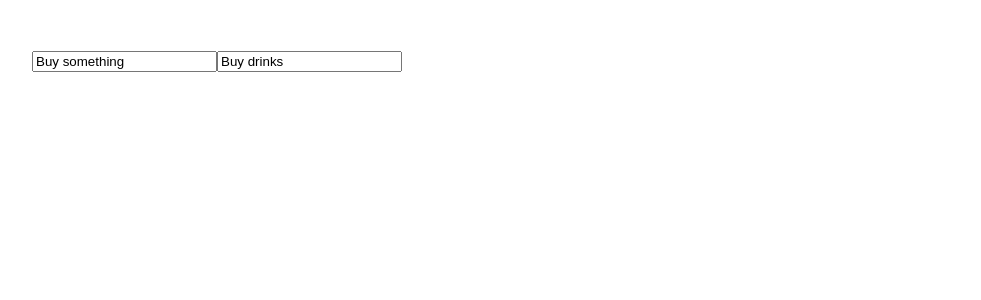
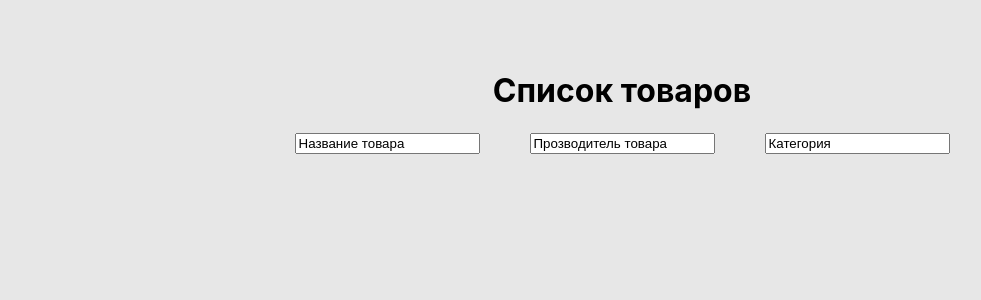
Before and after one commit to romanshliakhov/react, a React (Create React App) app in the folder appstore/: page / in a window 1280 px wide. Shown: the top 300 px of the page, without its empty margins (18-999 px from the left). Built offline with nearby package versions, Linux system fonts and the light colour scheme.

Commit message:
update files

```diff
--- a/appstore/src/App.css
+++ b/appstore/src/App.css
@@ -1,3 +1,7 @@
 .app {
   padding: 50px;
+  background-color: #e7e7e7;
+  height: 100vh;
+  display: flex;
+  justify-content: center;
 }
--- a/appstore/src/App.js
+++ b/appstore/src/App.js
@@ -2,7 +2,11 @@ import React, { Component } from 'react';
 import { ProductItem } from './ProductItem/ProductItem';
 import { v4 as uuidv4 } from 'uuid';
 import './App.css'
+import { ProductItemModal } from './ProductItemModal/ProductItemModal';
 
+const mapItem = (item) => {
+  return (<ProductItem key={item.id} item={item} />)
+}
 
 class App extends Component {
   constructor(props) {
@@ -11,8 +15,9 @@ class App extends Component {
       productItems: [
         {
           id: 'safa',
-          title: 'Buy something',
-          description: 'Buy drinks',
+          title: 'Название товара',
+          description: 'Прозводитель товара',
+          category: 'Категория',
         }
       ],
     }
@@ -21,7 +26,8 @@ class App extends Component {
   render () {
     return (
       <div className="app">
-        {this.state.productItems.map((item) => (<ProductItem key={item.id} item={item} />))}
+        {this.state.productItems.map(mapItem)}
+        <ProductItemModal item={this.state} />
       </div>
     )
   }
--- a/appstore/src/ProductItem/ProductItem.css
+++ b/appstore/src/ProductItem/ProductItem.css
@@ -0,0 +1,7 @@
+h1 {
+    text-align: center;
+}
+
+input + input {
+    margin-left: 50px;
+}
--- a/appstore/src/ProductItem/ProductItem.js
+++ b/appstore/src/ProductItem/ProductItem.js
@@ -1,22 +1,38 @@
 import React, { Component } from "react";
-import './ProductItem'
+import './ProductItem.css'
 
 export class ProductItem extends Component {
     constructor(props) {
         super(props);
-        const { title, description} = props.item;
+
+        const { title, description, category} = props.item;
 
         this.state = {
             title: title || '',
             description: description || '',
+            category: category || '',
         }
+        this.onTitleChange = this.onTitleChange.bind(this);
+        this.onDescriptionChange = this.onDescriptionChange.bind(this);
     }
+
+    onTitleChange(event) {
+        this.setState({ title: event.target.value });
+    }
+
+    onDescriptionChange(event) {
+        this.setState({ title: event.target.value });
+    }
+
+
 
     render () {
         return (
             <div className="main">
-                <input value={this.state.title} onChange={(event) => { this.setState({ title: event.target.value })} } />
-                <input value={this.state.description} onChange={(event) => { this.setState({ description: event.target.value })} }/>
+                <h1>Список товаров</h1>
+                <input value={this.state.title} onChange={this.onTitleChange} />
+                <input value={this.state.description} onChange={this.setState}/>
+                <input value={this.state.category} onChange={(event) => { this.setState({ category: event.target.value })} }/>
             </div>
         )
     }
--- a/appstore/src/ProductItemModal/ProductItemModal.js
+++ b/appstore/src/ProductItemModal/ProductItemModal.js
@@ -2,5 +2,13 @@ import React, { Component } from "react";
 import './ProductItemModal.css'
 
 export class ProductItemModal extends Component {
-
+    render() {
+        return (
+            <div className="modal">
+                <p>{this.props.item.title}</p>
+                <p>{this.props.item.description}</p>
+                <p>{this.props.item.category}</p>
+            </div>
+        )
+    }
 }
--- a/appstore/src/index.js
+++ b/appstore/src/index.js
@@ -5,7 +5,7 @@ import App from './App';
 
 ReactDOM.render(
   <React.StrictMode>
-    <App text='Hello world' />
+    <App />
   </React.StrictMode>,
   document.getElementById('root')
 );
```
Also changed, not shown: 1 other file (tests, documents, lock files or other folders).
